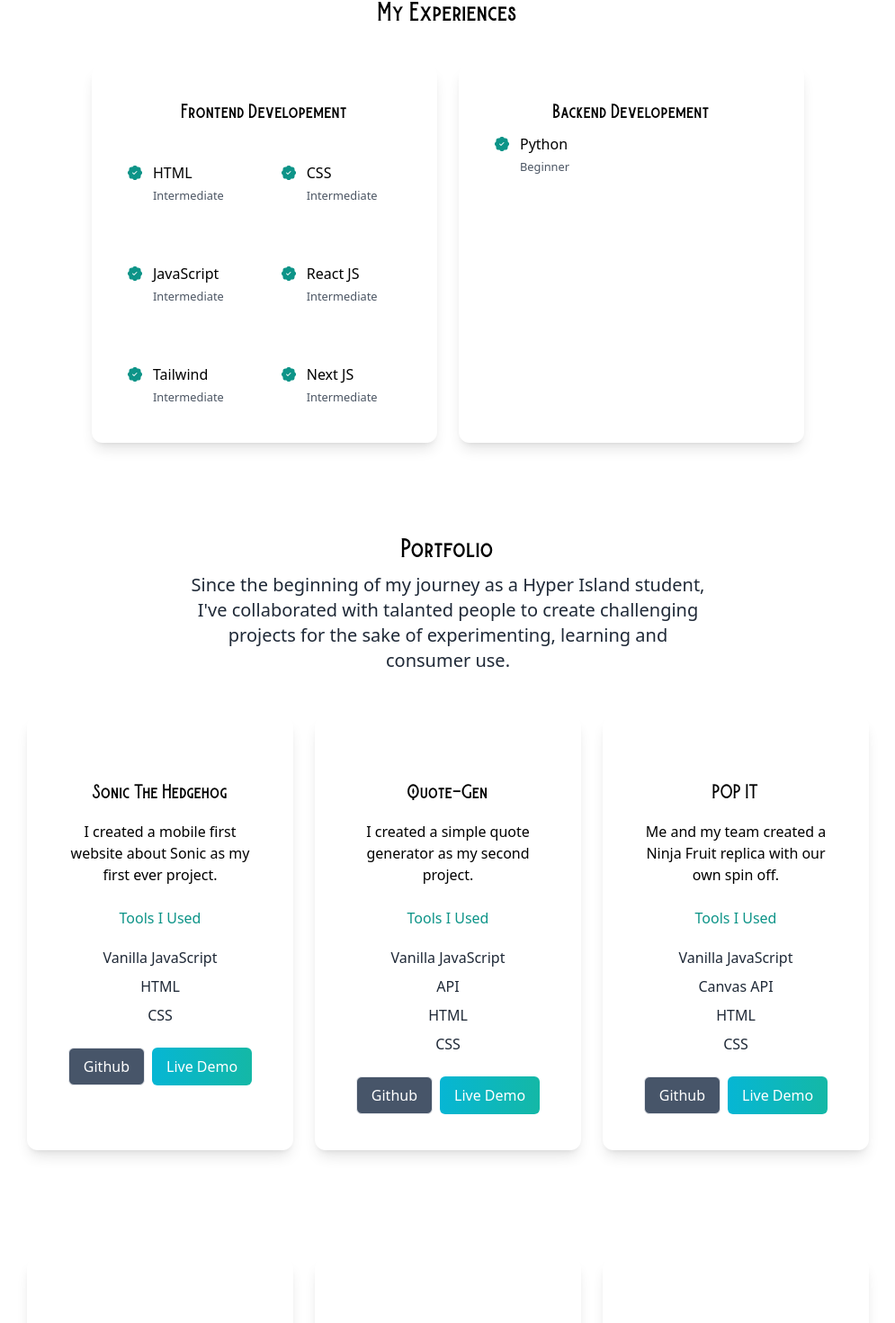
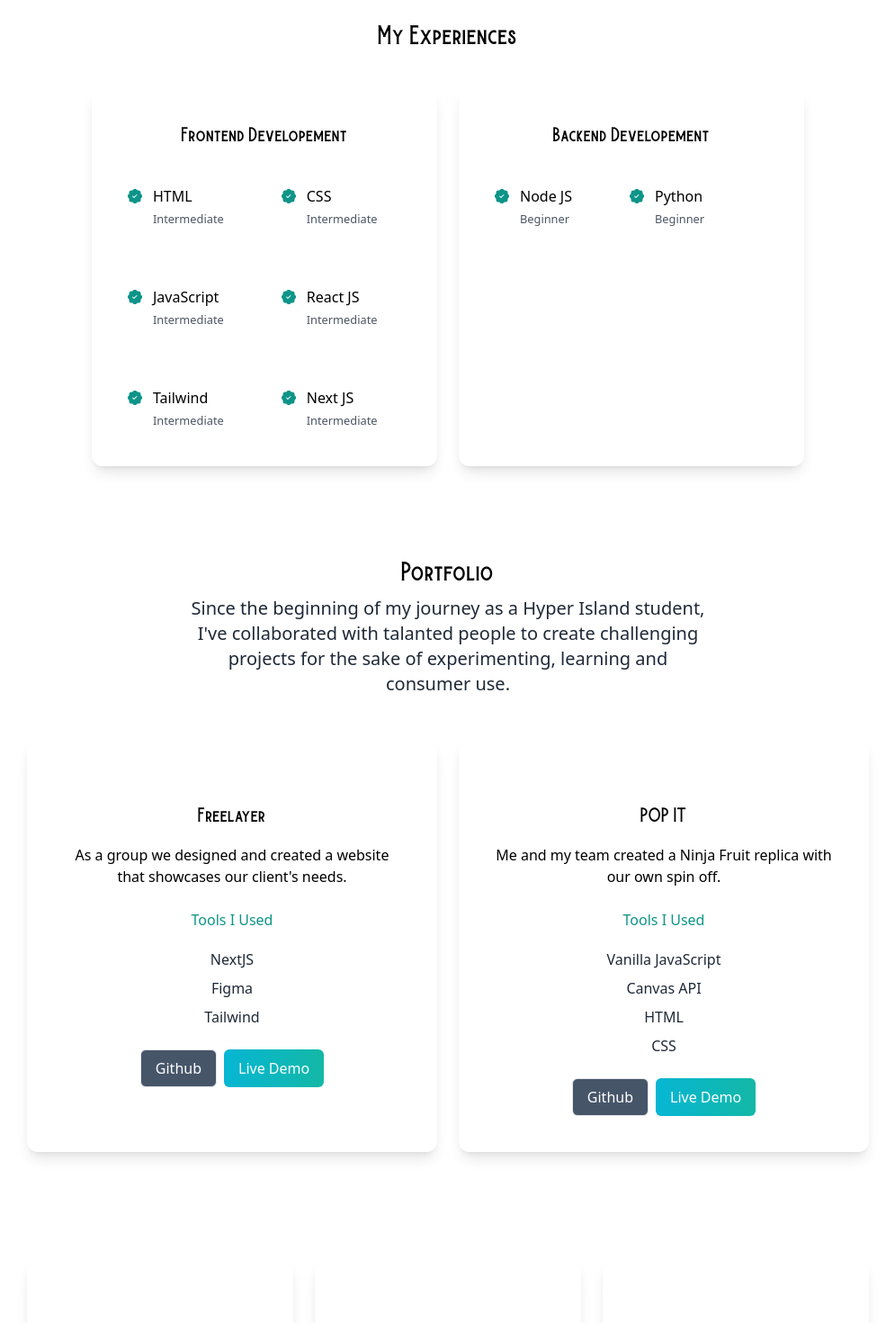
Before and after one commit to BahramAlz/nextportfolio, a Next.js app: page / in a window 1280 px wide. Shown: the part 1052-2522 px from the top of the page at 90% size, without its empty margins (142-1137 px from the left). Built offline with nearby package versions, Linux system fonts and the light colour scheme.

Commit message:
minor card update

```diff
--- a/components/Experiences.jsx
+++ b/components/Experiences.jsx
@@ -68,12 +68,23 @@ const Experiences = () => {
               <h3 className="text-lg font-medium pb-2 font-burtons text-center">
                 Backend Developement
               </h3>
-              <div className="flex">
-                <BsPatchCheckFill className="text-teal-600 mt-1" />
-                <div className="ml-3">
-                  <h4>Python</h4>
-                  <small className="text-gray-600">Beginner</small>
+              <div className="flex flex-wrap gap-16 mt-8">
+                <div className="flex">
+                  <BsPatchCheckFill className="text-teal-600 mt-1" />
+                  <div className="ml-3">
+                    <h4>Node JS</h4>
+                    <small className=" text-gray-600">Beginner</small>
+                  </div>
                 </div>
+
+                <div className="flex">
+                  <BsPatchCheckFill className="text-teal-600 mt-1" />
+                  <div className="ml-3">
+                    <h4>Python</h4>
+                    <small className="text-gray-600">Beginner</small>
+                  </div>
+                </div>
+
               </div>
             </div>
           </div>
--- a/components/Portfolio.jsx
+++ b/components/Portfolio.jsx
@@ -18,20 +18,20 @@ const Portfolio = () => {
             <div className="md:flex flex-row">
               <div className="text-center shadow-lg p-10 rounded-xl my-10 md:mx-3 dark:bg-white flex-1">
                 <h3 className="text-lg font-medium pt-8 pb-2 font-burtons">
-                  Sonic The Hedgehog
+                  Freelayer
                 </h3>
                 <p className="py-2">
-                  I created a mobile first website about Sonic as my first ever
-                  project.
+                  As a group we designed and created a website that showcases our client's needs.
                 </p>
                 <h4 className="py-4 text-teal-600">Tools I Used</h4>
-                <p className="text-gray-800 py-1">Vanilla JavaScript</p>
-                <p className="text-gray-800 py-1">HTML</p>
-                <p className="text-gray-800 py-1">CSS</p>
+                <p className="text-gray-800 py-1">NextJS</p>
+                <p className="text-gray-800 py-1">Figma</p>
+                <p className="text-gray-800 py-1">Tailwind</p>
+
                 <div className="flex justify-center gap-2">
                   <button className=" bg-slate-600 text-white px-4 py-2 rounded-md mt-5 border">
                     <a
-                      href="https://github.com/BahramAlz/sonicmobile"
+                      href="https://github.com/Kristallers/horses"
                       target="_blank"
                       rel="noopener noreferrer"
                     >
@@ -40,41 +40,7 @@ const Portfolio = () => {
                   </button>
                   <button className="bg-gradient-to-r from-cyan-500 text- to-teal-500 text-white px-4 py-2 rounded-md mt-5">
                     <a
-                      href="https://sonic-madebybahram.netlify.app/"
-                      target="_blank"
-                      rel="noopener noreferrer"
-                    >
-                      Live Demo
-                    </a>
-                  </button>
-                </div>
-              </div>
-              <div className="text-center shadow-lg p-10 rounded-xl my-10 md:mx-3 dark:bg-white flex-1">
-                <h3 className="text-lg font-medium pt-8 pb-2 font-burtons">
-                  Quote-Gen
-                </h3>
-                <p className="py-2">
-                  I created a simple quote generator as my second project.
-                </p>
-                <h4 className="py-4 text-teal-600">Tools I Used</h4>
-                <p className="text-gray-800 py-1">Vanilla JavaScript</p>
-                <p className="text-gray-800 py-1">API</p>
-                <p className="text-gray-800 py-1">HTML</p>
-                <p className="text-gray-800 py-1">CSS</p>
-
-                <div className="flex justify-center gap-2">
-                  <button className=" bg-slate-600 text-white px-4 py-2 rounded-md mt-5 border">
-                    <a
-                      href="https://github.com/BahramAlz/Quote-Gen"
-                      target="_blank"
-                      rel="noopener noreferrer"
-                    >
-                      Github
-                    </a>
-                  </button>
-                  <button className="bg-gradient-to-r from-cyan-500 text- to-teal-500 text-white px-4 py-2 rounded-md mt-5">
-                    <a
-                      href="https://guessing-game-madebybahram.netlify.app/"
+                      href="https://horses-steel.vercel.app/"
                       target="_blank"
                       rel="noopener noreferrer"
                     >
--- /dev/null
+++ b/pages/about.jsx
@@ -0,0 +1,9 @@
+import React from 'react'
+
+const About = () => {
+	return (
+		<div>About</div>
+	)
+}
+
+export default About
--- a/pages/index.js
+++ b/pages/index.js
@@ -9,11 +9,14 @@ import { useState } from "react";
 import Footer from "@/components/Footer";
 import Experiences from "@/components/Experiences";
 import Portfolio from "@/components/Portfolio";
+import Link from "next/link";
 
 export default function Home() {
   const [darkMode, setDarkMode] = useState(false);
 
   return (
+
+
     <div className={darkMode ? "dark" : ""}>
       <Head>
         <title>Bahram Al-Zuhairi Portfolio</title>
@@ -52,6 +55,7 @@ export default function Home() {
               programming and content needs. Join me down below and let's get
               cracking!
             </p>
+            <Link href="/about"><button className="bg-gradient-to-r from-cyan-500 text- to-teal-500 border ">About Me</button></Link>
             <div className="text-5xl flex justify-center gap-16 py-3 text-gray-600 dark:text-gray-400">
               <a
                 href="https://github.com/BahramAlz?tab=repositories"
```
